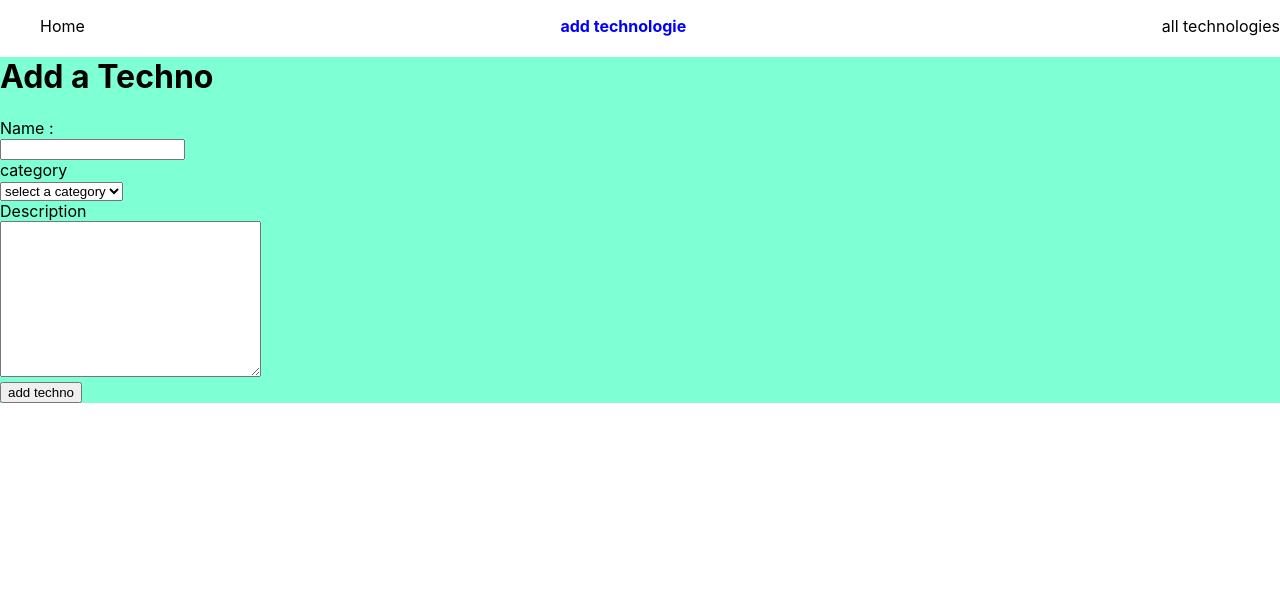
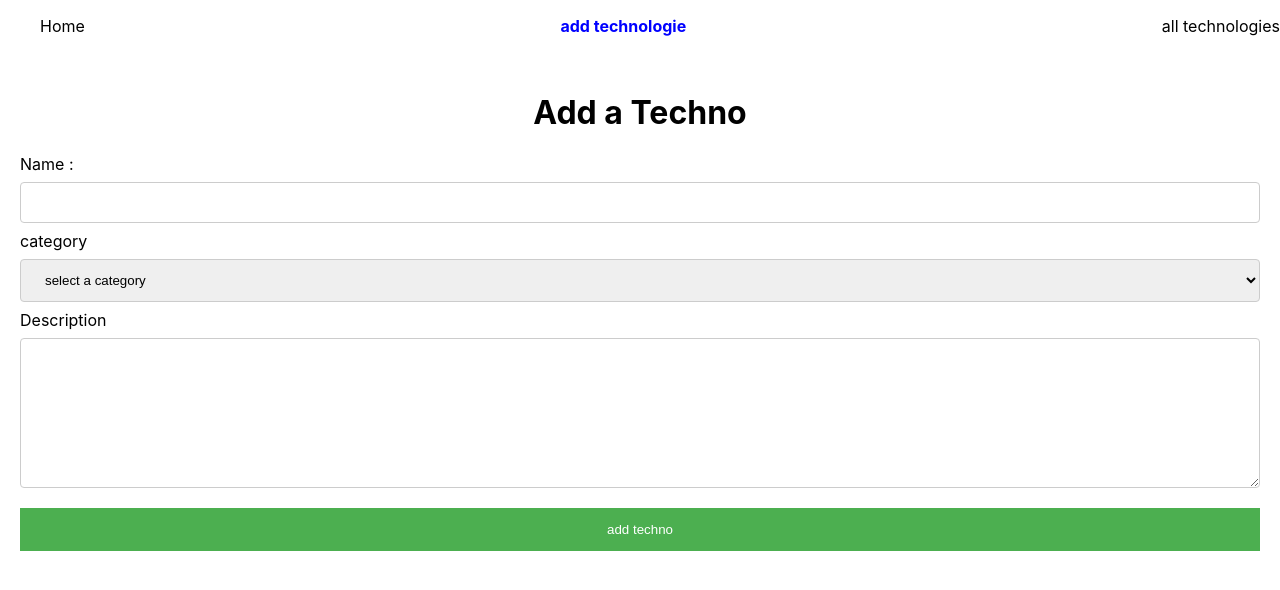
Before and after one commit to julesnikiema/RjsLearn, a React (Create React App) app in the folder gepa/: page /add in a window 1280 px wide. Shown: the top 590 px of the page. Built offline with nearby package versions, Linux system fonts and the light colour scheme.

Commit message:
usestate+hook+reactprops

```diff
--- a/gepa/src/App.js
+++ b/gepa/src/App.js
@@ -1,3 +1,4 @@
+import {useState} from 'react';
 import {Routes, Route} from 'react-router-dom';
 import React from 'react';
 import Menu from './components/Menu';
@@ -7,12 +8,18 @@ import Technoadd from "./pages/Technoadd";
 import AllTechnos from "./pages/AllTechnos";
 
 const App = () => {
+  const [getTechnos, setTechnos]= useState([ ]);
+function handleaddtechnos(techno) {
+  console.log('handleaddtechnos', techno);
+
+}
+
   return (
     <>
     <Menu />
     <Routes>
     <Route path='/' element={<Home />} />
-    <Route path='/add' element={<Technoadd />} />
+    <Route path='/add' element={<Technoadd handleaddtechnos={handleaddtechnos}/>} />
     <Route path='/alltechno' element={< AllTechnos  />} />
   </Routes>
     </>
--- a/gepa/src/css/alltechnos.css
+++ b/gepa/src/css/alltechnos.css
@@ -1,3 +1,4 @@
 .techno-list{
-    background-color: blue;
+    padding : 20px;
+
 }
--- a/gepa/src/css/home.css
+++ b/gepa/src/css/home.css
@@ -1,4 +1,4 @@
 .home{
-    background-color: rgb(246, 227, 227);
+
     padding : 20px;
 }
--- a/gepa/src/css/technoadd.css
+++ b/gepa/src/css/technoadd.css
@@ -1,3 +1,52 @@
 .technoadd{
-    background-color: aquamarine;
+    padding : 20px;
 }
+
+.techno-add {
+    padding: 20px;
+  }
+
+  .btn {
+    background-color: #4CAF50;
+    color: white;
+    padding: 14px 20px;
+    margin: 8px 0;
+    border: none;
+    cursor: pointer;
+    width: 100%;
+  }
+
+  input[type=text] {
+    width: 100%;
+    padding: 12px 20px;
+    margin: 8px 0;
+    display: inline-block;
+    border: 1px solid #ccc;
+    border-radius: 4px;
+    box-sizing: border-box;
+  }
+
+  textarea {
+    width: 100%;
+    height: 150px;
+    padding: 12px 20px;
+    margin: 8px 0;
+    display: inline-block;
+    border: 1px solid #ccc;
+    border-radius: 4px;
+    box-sizing: border-box;
+  }
+
+  select {
+    width: 100%;
+    padding: 12px 20px;
+    margin: 8px 0;
+    display: inline-block;
+    border: 1px solid #ccc;
+    border-radius: 4px;
+    box-sizing: border-box;
+  }
+
+  h1 {
+    text-align: center;
+  }
--- a/gepa/src/pages/Technoadd.js
+++ b/gepa/src/pages/Technoadd.js
@@ -1,11 +1,32 @@
 import React from 'react';
 
-const Technoadd = () => {
+const Technoadd = (props) => {
+    // props est un objet contenant la propriété handleaddtechnos, et en utilisant la déstructuration,
+    // vous extrayez la valeur de cette propriété dans une constante nommée handleaddtechnos
+
+    const {handleaddtechnos}  = props;
+    const techno = {
+        name:'react',
+        category:'front-end',
+        description:'learn about react'
+
+    };
+
+    function handleSubmit(evt) {
+        evt.preventDefault();
+        handleaddtechnos(techno);
+
+
+
+
+    }
+
+
     return (
         <div className="technoadd" >
             <h1>Add a Techno</h1>
             <div>
-                <form>
+                <form onSubmit={ (evt)=> handleSubmit(evt) } >
                     <label htmlfor="techno-name" >Name :</label>
                     <br/>
                     <input type="text" name="techno-name" id="techno=name" />
@@ -26,7 +47,7 @@ const Technoadd = () => {
                     <br/>
                     <textarea name="techno-description" id="techno-description" cols="30" rows="10"></textarea>
                     <br/>
-                    <input type="submit" value="add techno" />
+                    <input type="submit" value="add techno" className="btn" />
                 </form>
             </div>
 
```
Also changed, not shown: gepa/Rapport.txt.
